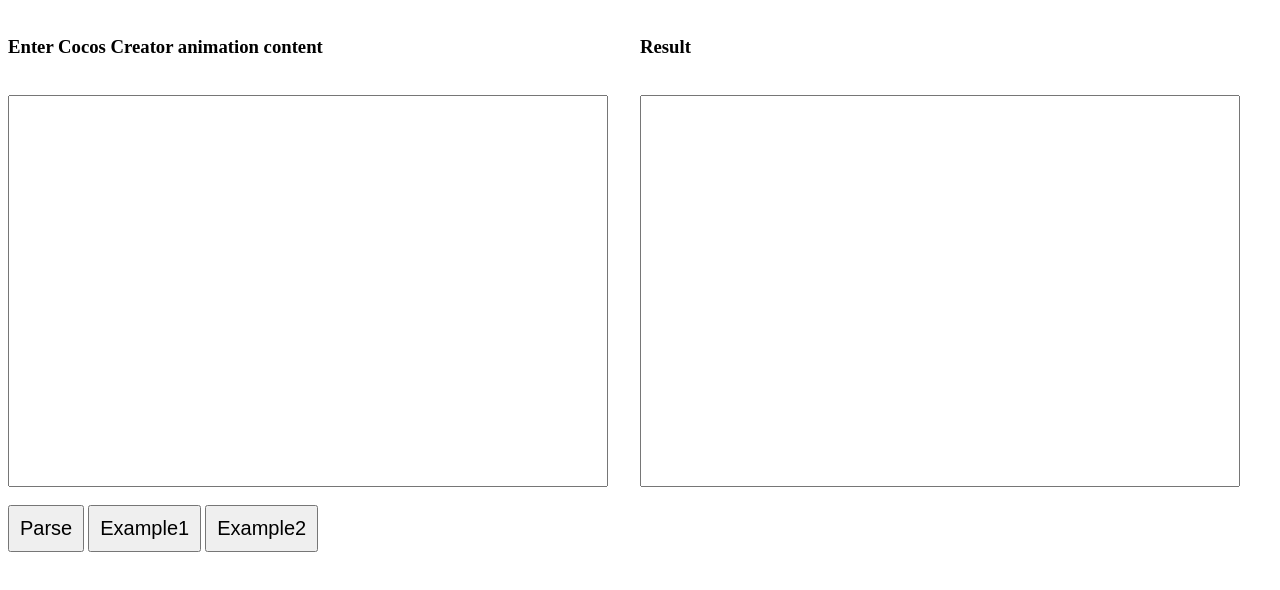
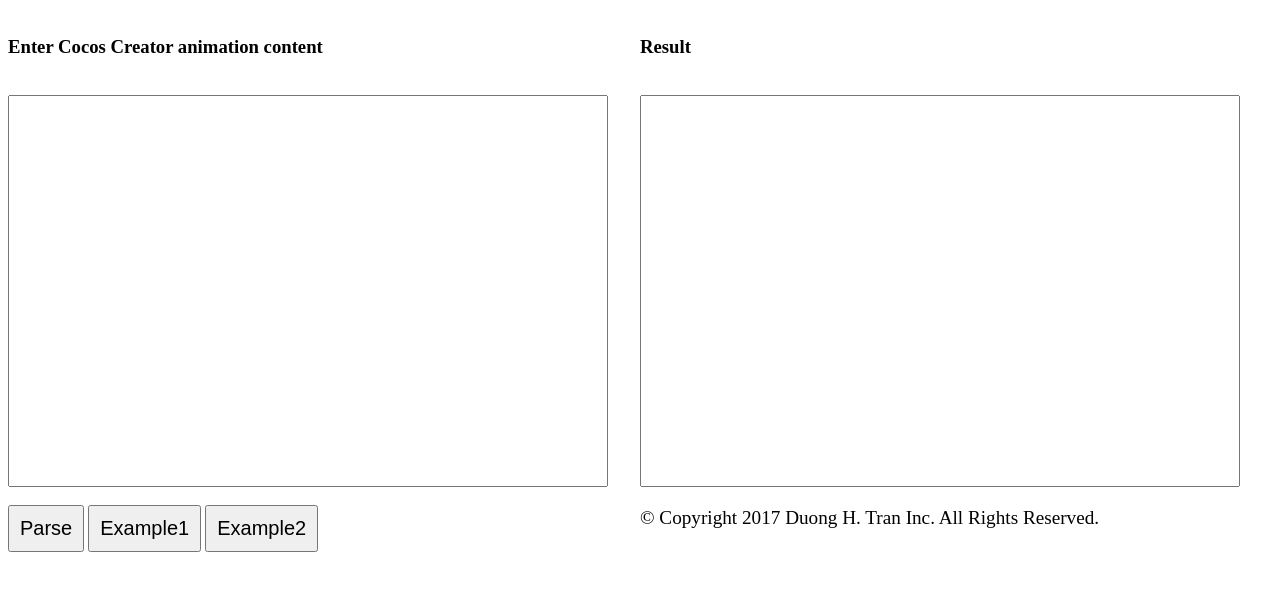
Before and after one commit to tranhoangduong1994/CCAnimationParser, a plain HTML site: page index.html in a window 1280 px wide. Shown: the part 96-686 px from the top of the page. Drawn offline with Linux system fonts and the light colour scheme.

Commit message:
added copyright

```diff
--- a/index.html
+++ b/index.html
@@ -19,6 +19,7 @@
 			document.getElementById("input").value = JSON.stringify(exampleObject2);
 		}
 	</script>
+	<div>
 		<h1>CCAnimationParser</h1>
 		<h2>Supports following properties: position, scaleX, scaleY, rotation, opacity</h2>
 		<div style="width:50%; display: inline-block; float: left;">
@@ -34,4 +35,10 @@
 			<h3>Result</h3><br>
 			<textarea readonly type="text" id="output" style="width:95%;height: 50%;font-size: 18px;resize: none;ena"></textarea><br>
 		</div>
+	</div>
 </body>
+<footer>
+	<div style="margin-top: 20px">
+ 		<big>&copy; Copyright 2017 Duong H. Tran Inc. All Rights Reserved.</big>
+ 	</div>
+</footer>
```
Lines whose indentation alone changed are shown as unchanged.
